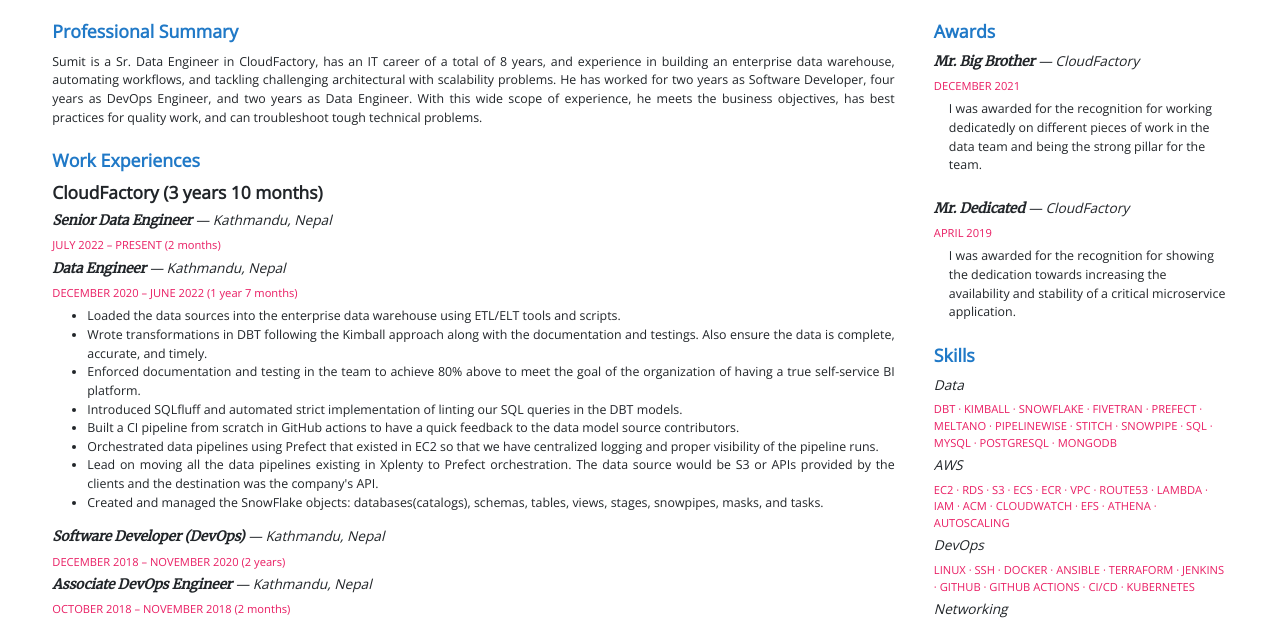
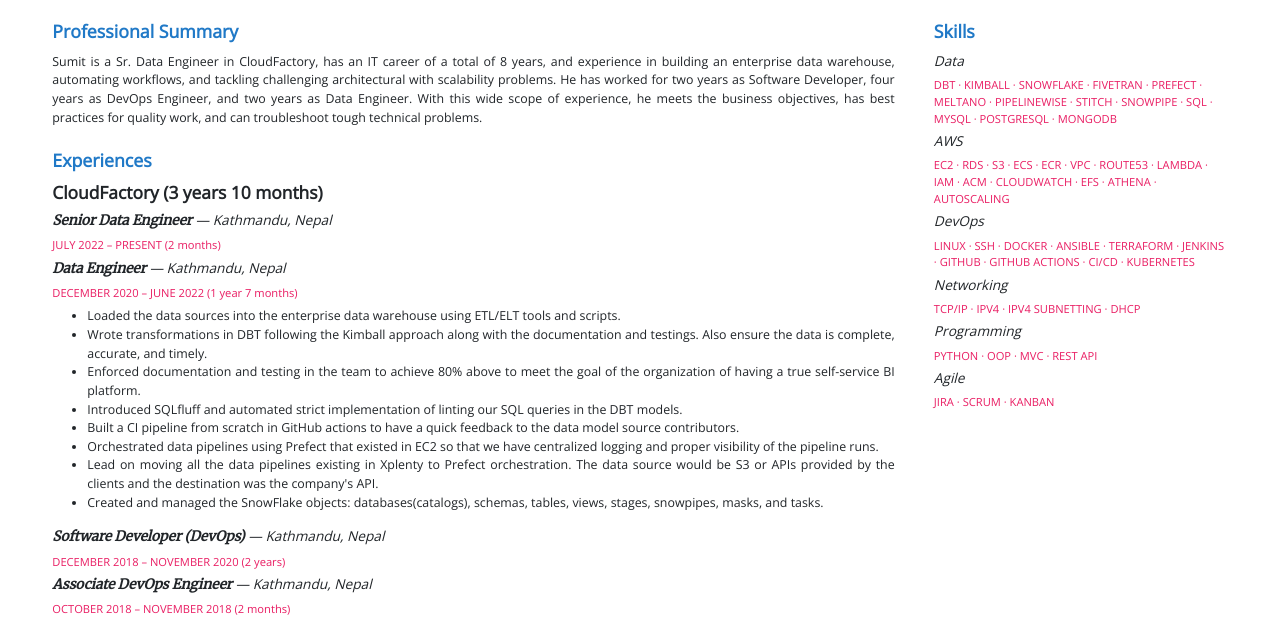
Before and after one commit to sumit-sampang-rai/sumit-sampang-rai.github.io, a plain HTML site: page index.html in a window 1280 px wide. Shown: the part 175-796 px from the top of the page. Drawn offline with nearby package versions, Linux system fonts and the light colour scheme.

Commit message:
Update index.html

```diff
--- a/index.html
+++ b/index.html
@@ -47,28 +47,28 @@
                         </section>
                         <section class="resume__section resume__experience">
                             <div class="resume__section-title">
-                                <h1>Work Experiences</h1>
+                                <h1>Experiences</h1>
                             </div>
                             <div id="work_experiences" class="resume__content">
                             </div>
                         </section>
                         <section class="resume__section resume__qualification">
                             <div class="resume__section-title">
-                                <h1>Academic Qualifications</h1>
+                                <h1>Educations</h1>
                             </div>
                             <div id="academic_qualifications" class="resume__content">
                             </div>
                         </section>
                     </div>
                     <div class="resume__side">
-                        <section class="resume__section">
+<!--                         <section class="resume__section">
                             <div class="resume__content">
                                 <div class="resume__section-title">
                                     <h1>Awards</h1>
                                 </div>
                                 <div id="recognitions" class="resume__text"></div>
                             </div>
-                        </section>
+                        </section> -->
                         <section class="resume__section">
                             <div class="resume__content">
                                 <div class="resume__section-title">
```
